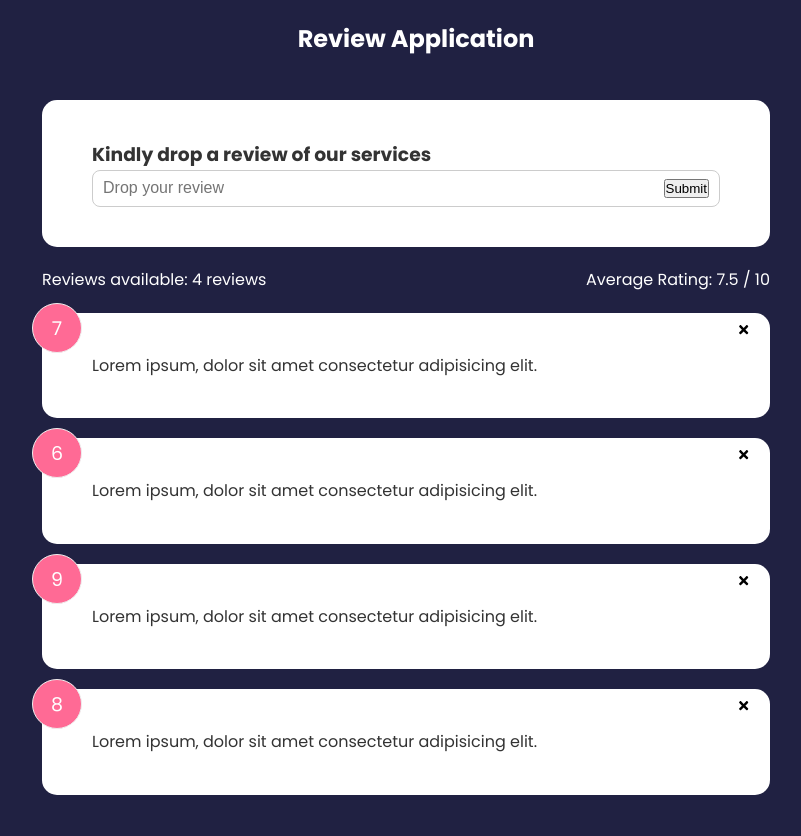
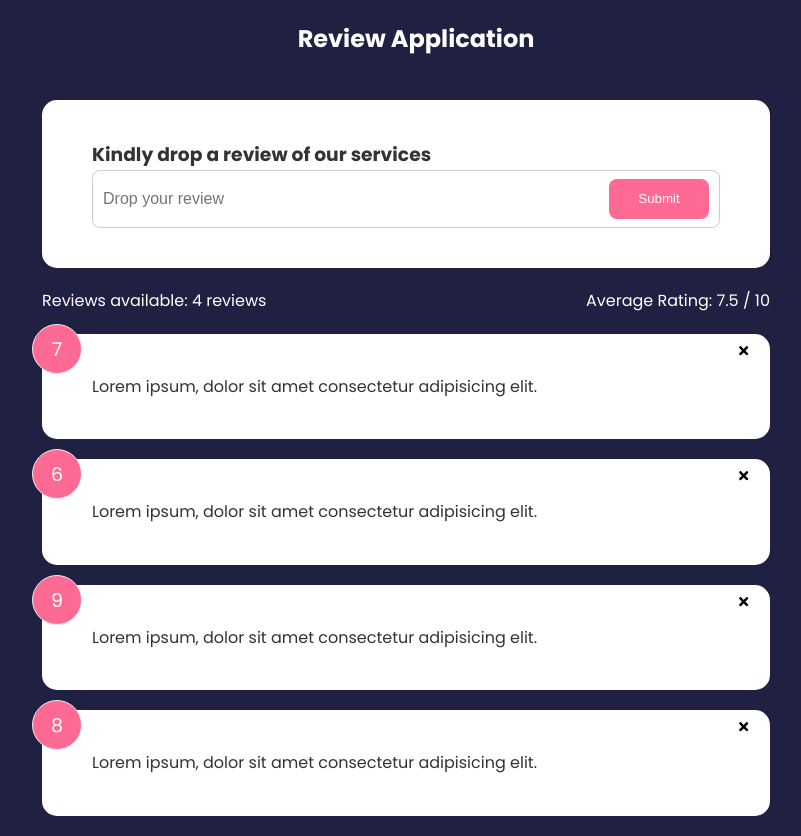
Before and after one commit to TaiwoSaidat/Review-Application, a React (Vite) app: page /review in a window 1280 px wide. Shown: the whole page, without its empty margins (234-1035 px from the left). Before the commit the page ends 815 px from the top, so only its background shows below. Built offline with nearby package versions, Linux system fonts and the light colour scheme.

Commit message:
feat: added a reusable button

```diff
--- a/src/components/ReviewForm.jsx
+++ b/src/components/ReviewForm.jsx
@@ -1,5 +1,5 @@
 import { useState } from "react"
-
+import Button from "./layout/Button"
 
 function ReviewForm() {
     const [text, setText] = useState('')
@@ -15,7 +15,11 @@ function ReviewForm() {
                 <h3>Kindly drop a review of our services</h3>
                 <div className="input-group">
                     <input type="text" value={text} placeholder='Drop your review' onChange={textHandler} />
-                    <button type="submit">Submit</button>
+                    {/* <button type="submit">Submit</button> */}
+                    <Button type='submit' variant='secondary' >
+                        Submit
+                    </Button>
+
                 </div>
             </form>
       </div>
--- /dev/null
+++ b/src/components/layout/Button.jsx
@@ -0,0 +1,13 @@
+
+
+function Button({children, variant, type, isDisabled}) {
+  return (
+    <>
+      <button type={type} disabled={isDisabled} className={`btn btn-${variant}`}>
+        {children}
+      </button>
+    </>
+  )
+}
+
+export default Button
--- a/src/index.css
+++ b/src/index.css
@@ -134,10 +134,6 @@ input:focus {
   display: flex;
   justify-content: space-between;
   align-items: center;
-  /* background-color: #333;
-  width: 80%;
-  padding: 1rem; */
-
 }
 
 .num-display {
```
